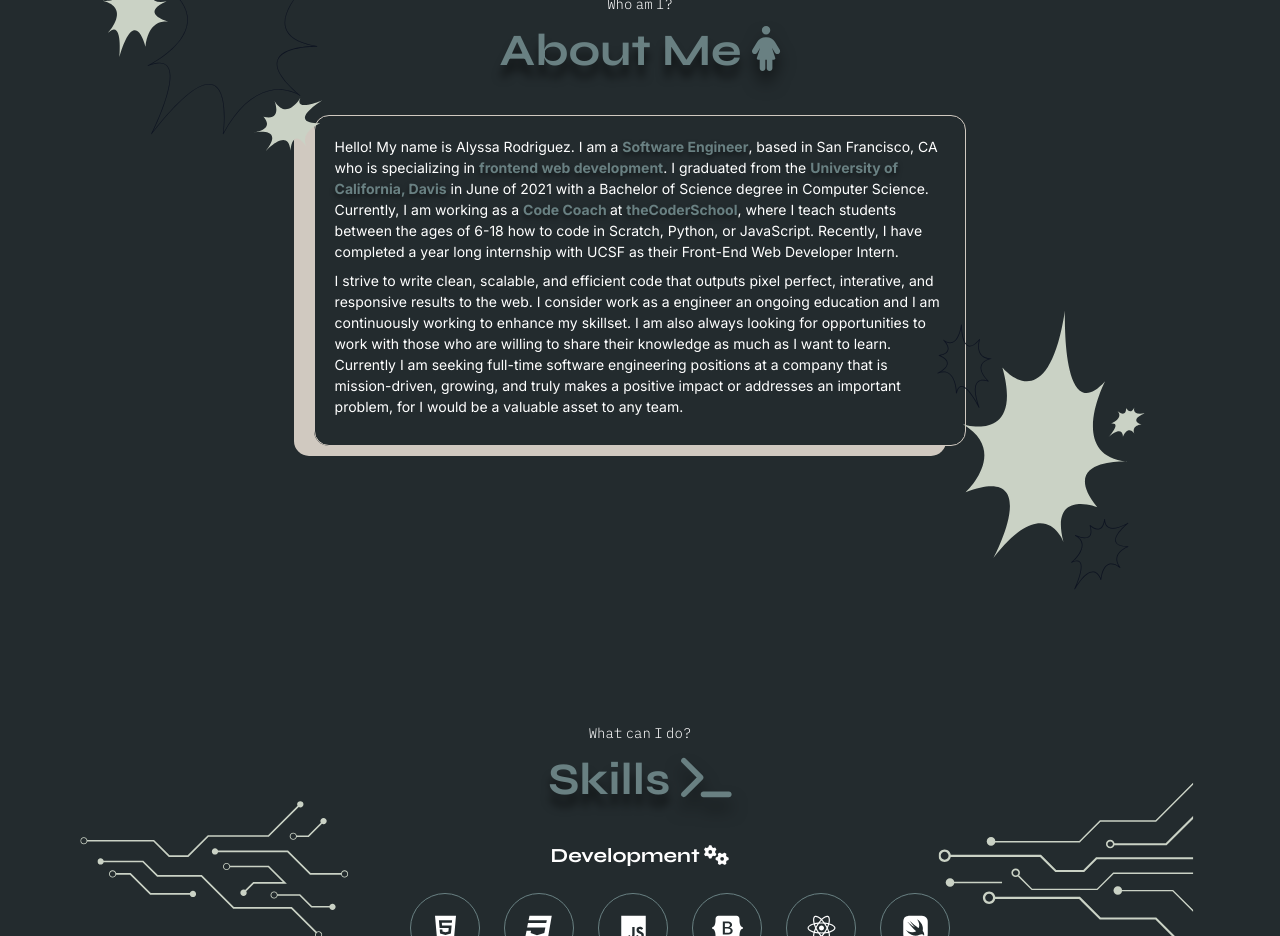
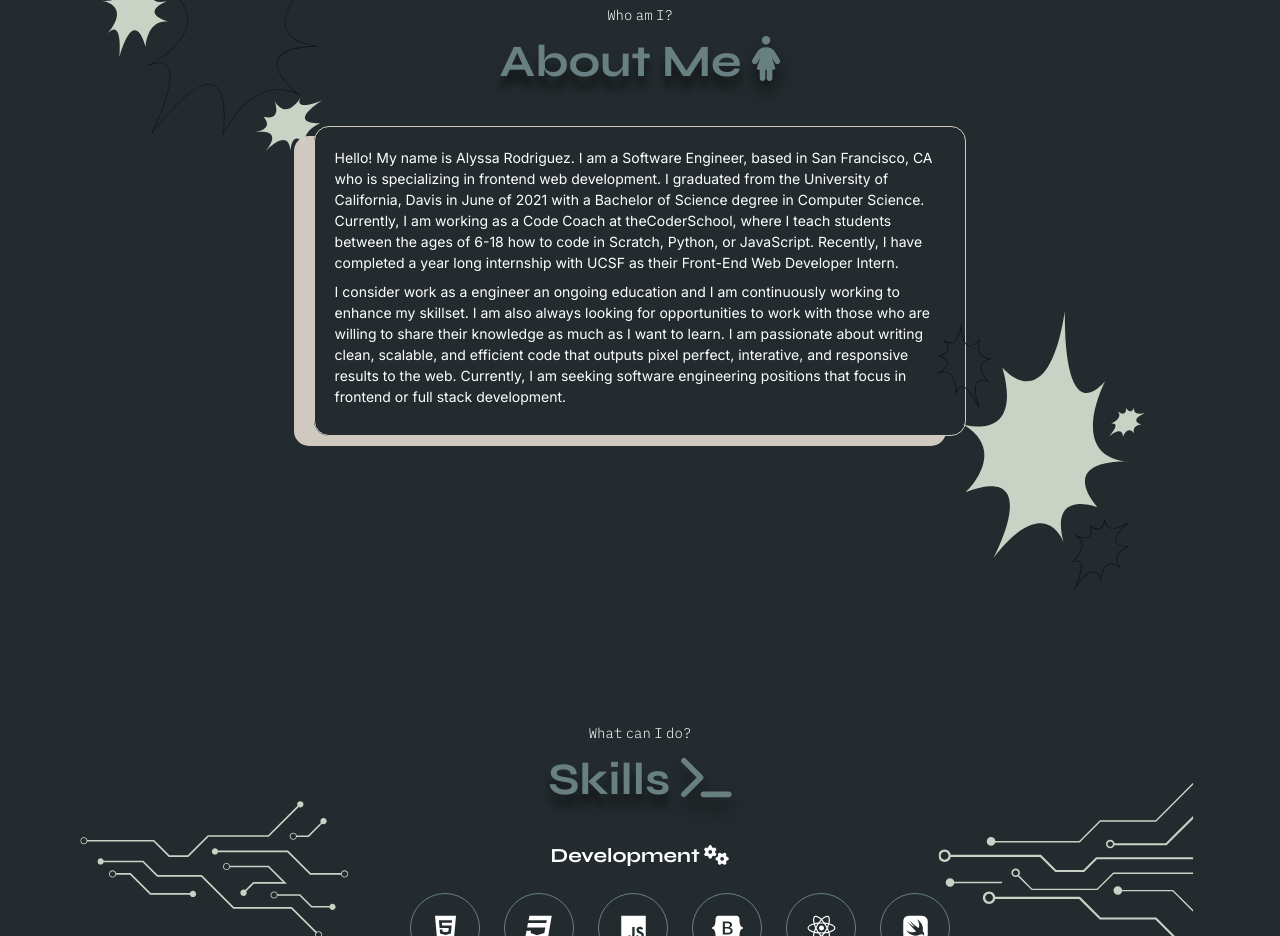
Before and after one commit to alyssamarie0107/alyssamarie0107.github.io, a React (Create React App) app: page / in a window 1280 px wide. Shown: the part 980-1916 px from the top of the page. Built offline with nearby package versions, Linux system fonts and the light colour scheme.

Commit message:
update about me content

```diff
--- a/src/sections/about/About.js
+++ b/src/sections/about/About.js
@@ -69,9 +69,9 @@ const About = () => {
                     whileInView="visible"
                     viewport={{ once: true, amount: 0.7 }}>
                         <div id = { styles.about }>
-                            <p>Hello! My name is Alyssa Rodriguez. I am a <strong>Software Engineer</strong>, based in San Francisco, CA who is specializing in <strong>frontend web development</strong>. I graduated from the <strong>University of California, Davis</strong> in June of 2021 with a Bachelor of Science degree in Computer Science. Currently, I am working as a <strong>Code Coach </strong>at <strong>theCoderSchool</strong>, where I teach students between the ages of 6-18 how to code in Scratch, Python, or JavaScript. Recently, I have completed a year long internship with UCSF as their Front-End Web Developer Intern.</p>
+                            <p>Hello! My name is Alyssa Rodriguez. I am a Software Engineer, based in San Francisco, CA who is specializing in frontend web development. I graduated from the University of California, Davis in June of 2021 with a Bachelor of Science degree in Computer Science. Currently, I am working as a Code Coach at theCoderSchool, where I teach students between the ages of 6-18 how to code in Scratch, Python, or JavaScript. Recently, I have completed a year long internship with UCSF as their Front-End Web Developer Intern.</p>
 
-                            <p>I strive to write clean, scalable, and efficient code that outputs pixel perfect, interative, and responsive results to the web. I consider work as a engineer an ongoing education and I am continuously working to enhance my skillset. I am also always looking for opportunities to work with those who are willing to share their knowledge as much as I want to learn. Currently I am seeking full-time software engineering positions at a company that is mission-driven, growing, and truly makes a positive impact or addresses an important problem, for I would be a valuable asset to any team.</p>
+                            <p>I consider work as a engineer an ongoing education and I am continuously working to enhance my skillset. I am also always looking for opportunities to work with those who are willing to share their knowledge as much as I want to learn. I am passionate about writing clean, scalable, and efficient code that outputs pixel perfect, interative, and responsive results to the web. Currently, I am seeking software engineering positions that focus in frontend or full stack development.</p>
                         </div>
                 </motion.div>
         </section>
--- a/src/sections/about/About.module.css
+++ b/src/sections/about/About.module.css
@@ -1,9 +1,4 @@
 /* about section css */
-strong {
-    color: var(--lightblue);
-    text-shadow: 0px 3px 5px rgba(0, 0, 0, 0.5);
-}
-
 .About {position: relative;}
 
 #sparks1SVG {
```
